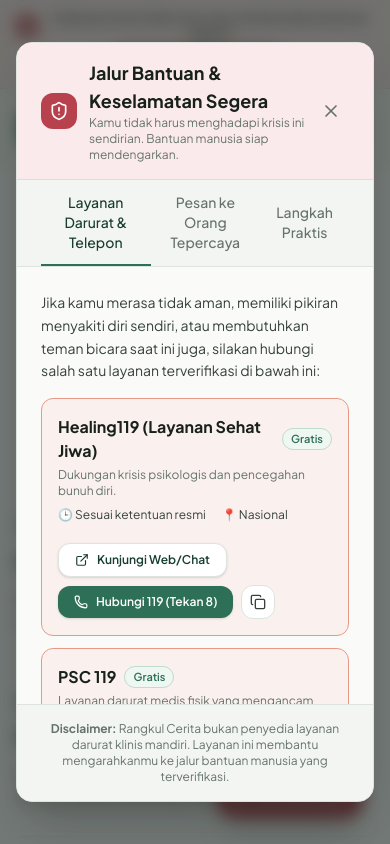
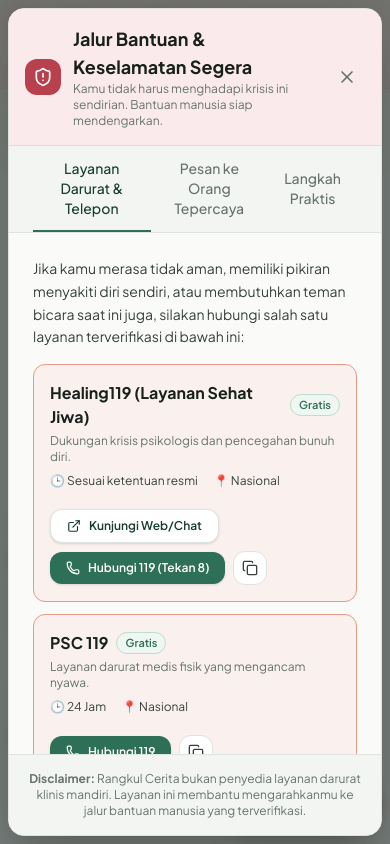
Before and after one commit to afanaffaidin21/rangkul-cerita, a Next.js app: page /about in a window 390 px wide. Both pictures are taken after a click on the button 306 px from the left and 129 px from the top of the page. Shown: the top 844 px of the page. Built offline with nearby package versions, Linux system fonts and the light colour scheme.

Commit message:
fix(responsive): refine target viewport layouts

```diff
--- a/src/components/Modals/SafetyModal.tsx
+++ b/src/components/Modals/SafetyModal.tsx
@@ -35,15 +35,15 @@
 
   return (
     <div
-      className="fixed inset-0 z-[120] flex items-center justify-center p-4 bg-[#17201B]/60 backdrop-blur-sm animate-fade-in"
+      className="fixed inset-0 z-[120] flex items-start sm:items-center justify-center p-2 sm:p-4 bg-[#17201B]/60 backdrop-blur-sm animate-fade-in"
       role="dialog"
       aria-modal="true"
       aria-labelledby="safety-modal-title"
     >
-      <div className="relative w-full max-w-2xl max-h-[90vh] flex flex-col bg-[#FAFBF8] rounded-2xl shadow-2xl border border-[#DDE4DF] overflow-hidden">
+      <div className="relative w-full max-w-2xl max-h-[calc(100dvh-1rem)] sm:max-h-[90vh] flex flex-col bg-[#FAFBF8] rounded-2xl shadow-2xl border border-[#DDE4DF] overflow-hidden">
         {/* Soft danger banner */}
-        <div className="bg-[#FBEAEC] border-b border-[#E89887]/30 px-6 py-4 flex items-center justify-between">
-          <div className="flex items-center gap-3">
+        <div className="bg-[#FBEAEC] border-b border-[#E89887]/30 px-4 sm:px-6 py-4 flex items-center justify-between gap-3">
+          <div className="min-w-0 flex items-center gap-3">
             <div className="p-2 bg-[#B8414E] text-white rounded-xl">
               <ShieldAlert className="w-5 h-5" />
             </div>
--- a/src/components/MoodChecker.tsx
+++ b/src/components/MoodChecker.tsx
@@ -151,14 +151,14 @@
               </span>
             </div>
 
-            <div className="grid grid-cols-2 sm:grid-cols-4 gap-3">
+            <div className="grid grid-cols-1 min-[360px]:grid-cols-2 sm:grid-cols-4 gap-3">
               {EMOTION_OPTIONS.map((opt) => {
                 const isSelected = selectedEmotions.includes(opt.id);
                 return (
                   <button
                     key={opt.id}
                     onClick={() => toggleEmotion(opt.id)}
-                    className={`p-3.5 rounded-2xl border text-left transition-all flex flex-col justify-between gap-2 ${
+                    className={`min-h-24 p-3.5 rounded-2xl border text-left transition-all flex flex-col justify-between gap-2 ${
                       isSelected
                         ? "border-[#2E6F57] bg-[#EEF7F2] ring-2 ring-[#2E6F57]/30 shadow-sm"
                         : "border-[#DDE4DF] bg-white hover:border-[#BFDCCD] hover:bg-[#FAFBF8]"
@@ -206,10 +206,10 @@
                 onChange={(e) => setIntensity(Number(e.target.value))}
                 className="w-full h-2.5 bg-[#EEF7F2] rounded-lg appearance-none cursor-pointer accent-[#2E6F57]"
               />
-              <div className="flex justify-between text-[11px] text-[#66736C]">
-                <span>1 (Sedikit terasa)</span>
-                <span>3 (Cukup terasa)</span>
-                <span>5 (Sangat berat)</span>
+              <div className="grid grid-cols-3 gap-2 text-[11px] text-[#66736C]">
+                <span className="text-left">1 (Sedikit terasa)</span>
+                <span className="text-center">3 (Cukup terasa)</span>
+                <span className="text-right">5 (Sangat berat)</span>
               </div>
             </div>
           </div>
@@ -257,18 +257,18 @@
             />
           </div>
 
-          <div className="flex items-center justify-between gap-3 pt-2">
+          <div className="flex flex-col-reverse sm:flex-row sm:items-center justify-between gap-3 pt-2">
             {step > 1 ? (
               <button type="button" onClick={goToPreviousStep} disabled={isLoading} className="px-4 py-3 text-xs font-semibold text-[#2E6F57] border border-[#BFDCCD] rounded-xl disabled:opacity-50">
                 Kembali
               </button>
             ) : <span />}
             {step < 4 ? (
-              <button type="button" onClick={goToNextStep} className="ml-auto px-5 py-3 bg-[#2E6F57] hover:bg-[#173D30] text-white text-sm font-bold rounded-xl flex items-center justify-center gap-2">
+              <button type="button" onClick={goToNextStep} className="w-full sm:w-auto sm:ml-auto px-5 py-3 bg-[#2E6F57] hover:bg-[#173D30] text-white text-sm font-bold rounded-xl flex items-center justify-center gap-2">
                 Lanjut <ArrowRight className="w-4 h-4" />
               </button>
             ) : (
-              <button type="button" onClick={handleProcessCheckin} disabled={isLoading} className="ml-auto px-5 py-3 bg-[#2E6F57] hover:bg-[#173D30] text-white text-sm font-bold rounded-xl flex items-center justify-center gap-2 disabled:opacity-50">
+              <button type="button" onClick={handleProcessCheckin} disabled={isLoading} className="w-full sm:w-auto sm:ml-auto px-5 py-3 bg-[#2E6F57] hover:bg-[#173D30] text-white text-sm font-bold rounded-xl flex items-center justify-center gap-2 disabled:opacity-50">
                 {isLoading ? <><RefreshCw className="w-4 h-4 animate-spin" /> Merangkum Perasaan...</> : <><Sparkles className="w-4 h-4 text-[#BFDCCD]" /> Dapatkan Refleksi Awal</>}
               </button>
             )}
--- a/src/components/Navbar.tsx
+++ b/src/components/Navbar.tsx
@@ -40,14 +40,14 @@
           : "bg-[#FAFBF8] border-b border-transparent"
       }`}
     >
-      <div className="max-w-7xl mx-auto px-4 sm:px-6 lg:px-8 h-20 flex items-center justify-between">
+      <div className="max-w-7xl mx-auto px-4 sm:px-6 lg:px-8 h-20 flex items-center justify-between gap-3">
         {/* Logo */}
-        <a href="/" className="flex items-center gap-2.5 group focus:outline-none focus:ring-2 focus:ring-[#2E6F57] rounded-lg p-1">
+        <a href="/" className="min-w-0 flex items-center gap-2.5 group focus:outline-none focus:ring-2 focus:ring-[#2E6F57] rounded-lg p-1">
           <div className="w-10 h-10 rounded-2xl bg-[#2E6F57] text-[#BFDCCD] flex items-center justify-center shadow-sm group-hover:bg-[#173D30] transition-colors">
             <Heart className="w-5 h-5 fill-current" />
           </div>
-          <div>
-            <span className="font-bold text-lg text-[#173D30] tracking-tight font-sans block leading-none">
+           <div className="min-w-0">
+             <span className="font-bold text-lg text-[#173D30] tracking-tight font-sans block leading-none">
               Rangkul Cerita
             </span>
             <span className="text-[10px] text-[#66736C] tracking-wide block mt-0.5">
@@ -100,7 +100,7 @@
         <div className="flex items-center gap-2 lg:hidden">
           <button
             onClick={onOpenSafetyModal}
-            className="p-2.5 text-[#66736C] hover:text-[#B8414E] hover:bg-[#FBEAEC] rounded-xl"
+            className="min-w-11 min-h-11 p-2.5 text-[#66736C] hover:text-[#B8414E] hover:bg-[#FBEAEC] rounded-xl flex items-center justify-center"
             aria-label="Buka pilihan dukungan manusia"
           >
             <Phone className="w-4 h-4" />
@@ -108,7 +108,7 @@
 
           <button
             onClick={() => setMobileMenuOpen(!mobileMenuOpen)}
-            className="p-2.5 border border-[#DDE4DF] bg-white text-[#17201B] rounded-xl focus:outline-none focus:ring-2 focus:ring-[#2E6F57]"
+            className="min-w-11 min-h-11 p-2.5 border border-[#DDE4DF] bg-white text-[#17201B] rounded-xl focus:outline-none focus:ring-2 focus:ring-[#2E6F57] flex items-center justify-center"
             aria-label={mobileMenuOpen ? "Tutup Menu Navigasi" : "Buka Menu Navigasi"}
             aria-expanded={mobileMenuOpen}
             aria-controls="mobile-navigation"
@@ -120,7 +120,7 @@
 
       {/* Mobile Drawer Menu */}
       {mobileMenuOpen && (
-        <div id="mobile-navigation" className="lg:hidden bg-[#FAFBF8] border-b border-[#DDE4DF] px-6 py-6 space-y-4 animate-fade-in">
+        <div id="mobile-navigation" className="lg:hidden max-h-[calc(100dvh-5rem)] overflow-y-auto bg-[#FAFBF8] border-b border-[#DDE4DF] px-6 py-6 space-y-4 animate-fade-in">
           <nav className="flex flex-col space-y-3">
             {navLinks.map((link) => (
               <a
--- a/src/components/PersistentHelpButton.tsx
+++ b/src/components/PersistentHelpButton.tsx
@@ -9,10 +9,10 @@
 
 export const PersistentHelpButton: React.FC<PersistentHelpButtonProps> = ({ onOpenSafetyModal }) => {
   return (
-    <div className="fixed bottom-6 right-6 z-[90]">
+    <div className="fixed bottom-[max(1rem,env(safe-area-inset-bottom))] right-3 sm:right-6 z-[90]">
       <button
         onClick={onOpenSafetyModal}
-        className="px-4 py-3 bg-[#B8414E] hover:bg-[#8F2E3B] text-white text-xs sm:text-sm font-bold rounded-full shadow-xl transition-all duration-200 flex items-center gap-2 border-2 border-white focus:outline-none focus:ring-4 focus:ring-[#B8414E]/40"
+        className="min-h-11 px-4 py-3 bg-[#B8414E] hover:bg-[#8F2E3B] text-white text-xs sm:text-sm font-bold rounded-full shadow-xl transition-all duration-200 flex items-center gap-2 border-2 border-white focus:outline-none focus:ring-4 focus:ring-[#B8414E]/40"
         aria-label="Buka Menu Bantuan Krisis & Telepon Darurat"
       >
         <LifeBuoy className="w-4 h-4 animate-spin-slow text-[#FBEAEC]" />
```
Also changed, not shown: src/components/Modals/JournalingModal.tsx (+9 -9 lines).
